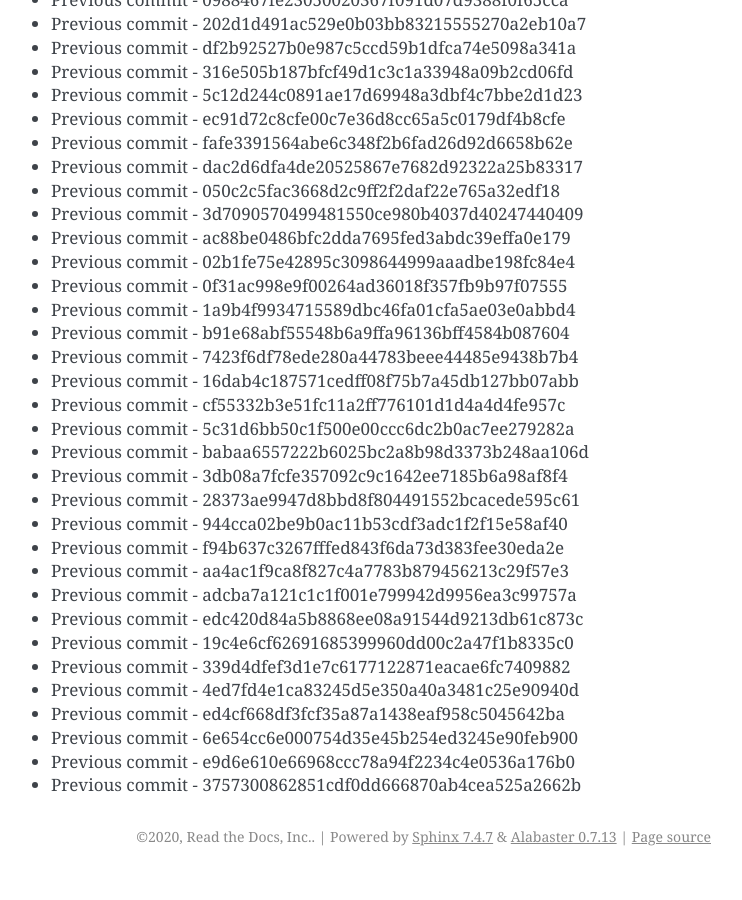
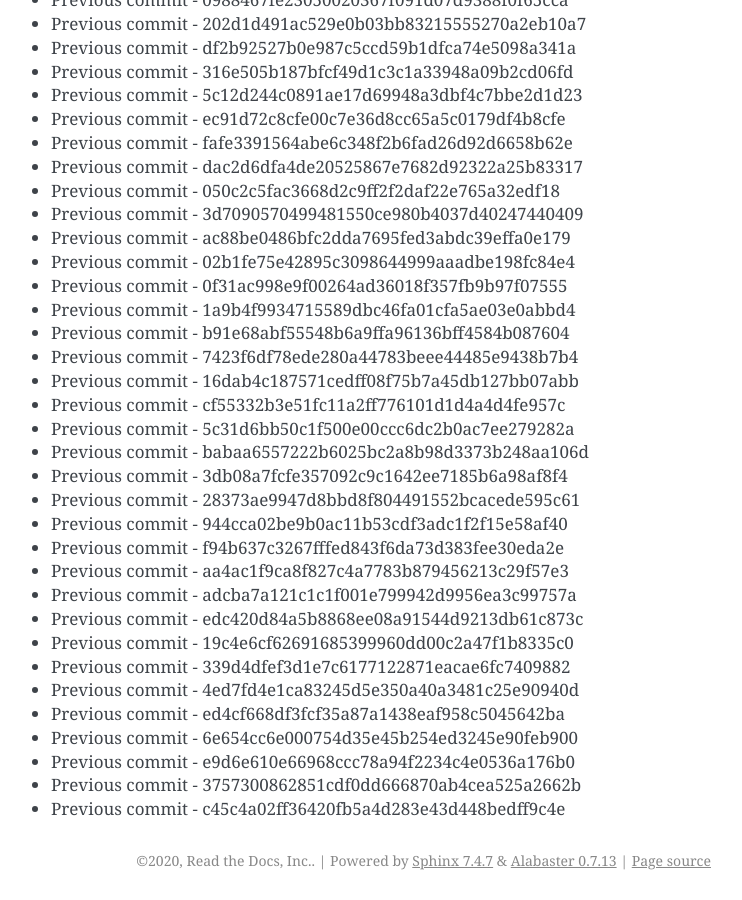
Before and after one commit to readthedocs/rtd-git-stresstest, a Sphinx documentation site: the page built from docs/updates.rst, in a window 1280 px wide and 900 px high, scrolled down 93130 px. Shown: the whole window, without its empty margins (399-1141 px from the left). Built offline with Sphinx 7.4.7, drawn with Linux system fonts in a browser that asks for light colours; before the commit the page ends 94006 px from its top, so only the background shows below that.

Commit message:
Generating commit from previous: c45c4a02ff36420fb5a4d283e43d448bedff9c4e

```diff
--- a/docs/updates.rst
+++ b/docs/updates.rst
@@ -3945,3 +3945,4 @@ It can be tested for any performance characteristics.
 * Previous commit - 6e654cc6e000754d35e45b254ed3245e90feb900
 * Previous commit - e9d6e610e66968ccc78a94f2234c4e0536a176b0
 * Previous commit - 3757300862851cdf0dd666870ab4cea525a2662b
+* Previous commit - c45c4a02ff36420fb5a4d283e43d448bedff9c4e
```
